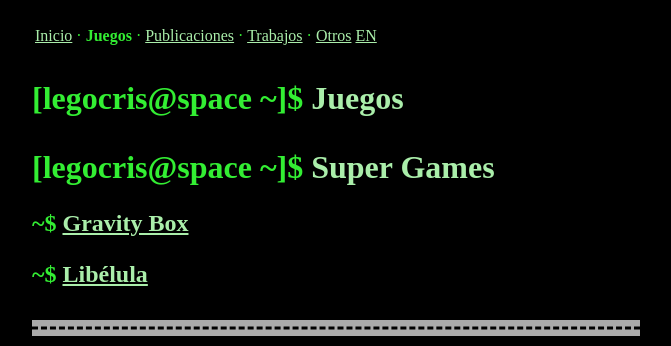
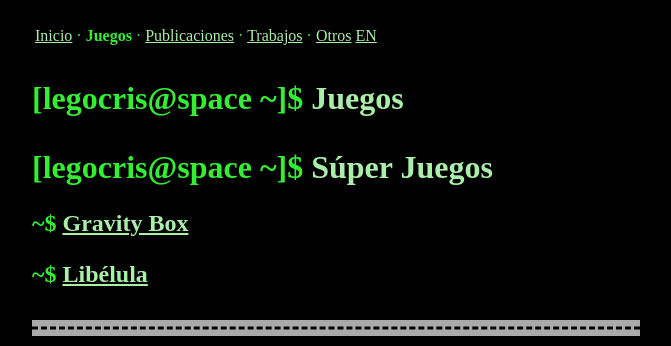
Before and after one commit to legocris/legocris.github.io, a Jekyll site: the page built from Juegos.md, in a window 1280 px wide and 900 px high. Shown: the top 346 px of the window, without its empty margins (304-975 px from the left). Built offline with Jekyll 4.4.1, drawn with Linux system fonts in a browser that asks for light colours; our own code applies the rules of GitHub Pages for plain Markdown files.

Commit message:
Súper Juegos en la versión en español
Co-Authored-By: Claude Opus 5 <noreply@anthropic.com>

```diff
--- a/Juegos.md
+++ b/Juegos.md
@@ -2,7 +2,7 @@
 
 # Juegos
 
-# Super Games
+# Súper Juegos
 
 ## [Gravity Box]()
 ## [Libélula]()
```
